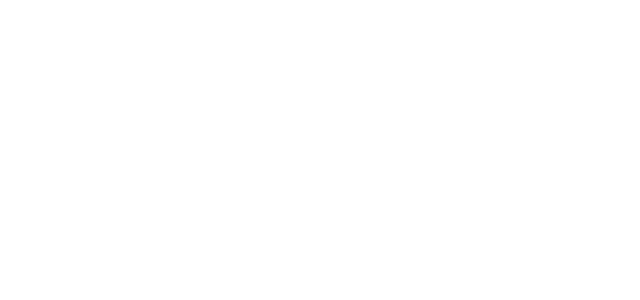
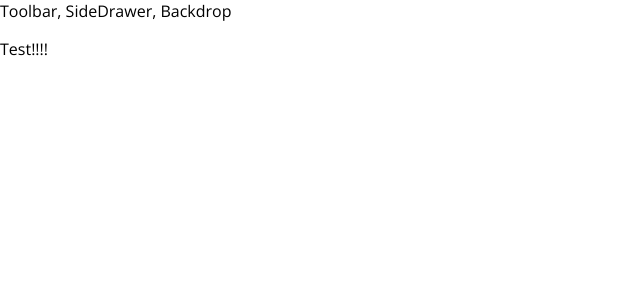
Before and after one commit to VasilHamulyak/burger-builder, a React app: page / in a window 1280 px wide. Shown: the top 300 px of the page, without its empty margins (0-640 px from the left). Built offline with nearby package versions, Linux system fonts and the light colour scheme.

Commit message:
feat:create Layout component and Hoc

```diff
--- a/src/App.js
+++ b/src/App.js
@@ -1,10 +1,14 @@
 import React, { Component } from 'react';
+
+import Layout from './components/Layout/Layout';
 
 class App extends Component {
   render() {
     return (
       <div>
-
+        <Layout>
+          <p>Test!!!!</p>
+        </Layout>
       </div>
     );
   }
--- /dev/null
+++ b/src/components/Layout/Layout.js
@@ -0,0 +1,14 @@
+import React from 'react';
+
+import Aux from '../../hoc/Aux';
+
+const layout = props => (
+    <Aux>
+        <div>Toolbar, SideDrawer, Backdrop</div>
+        <main>
+            {props.children}
+        </main>
+    </Aux>
+);
+
+export default layout;
--- /dev/null
+++ b/src/hoc/Aux.js
@@ -0,0 +1,3 @@
+const aux = props => props.children;
+
+export default aux;
```
